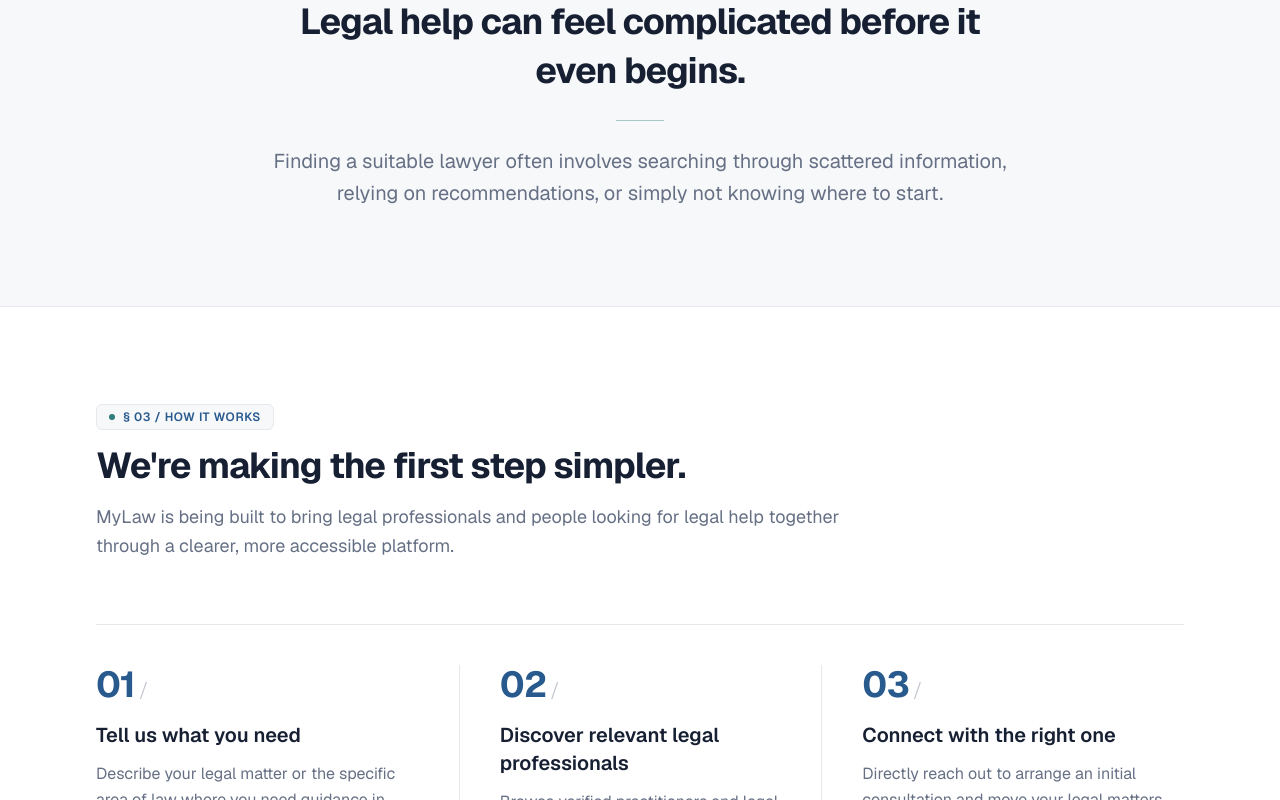
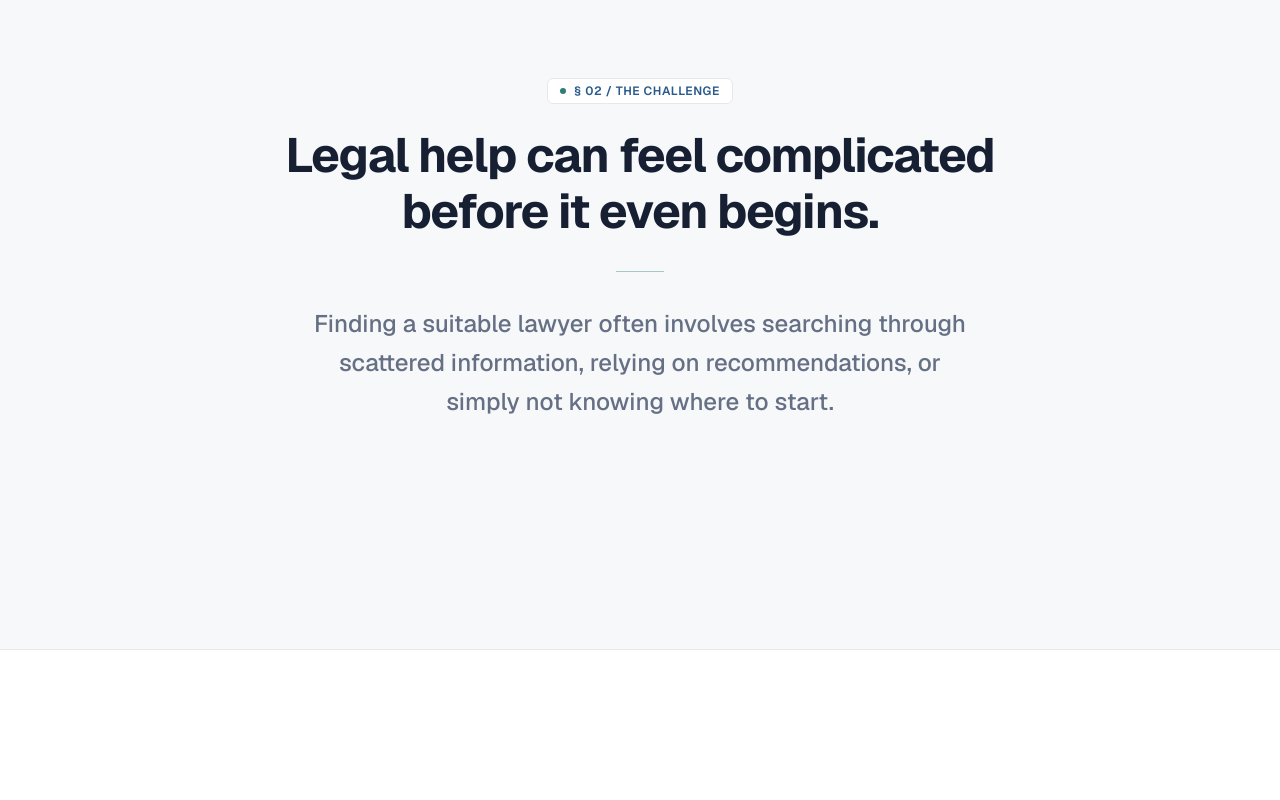
Before and after one commit to imnottaken/MyLaw, a Next.js app: page / in a window 1280 px wide. Shown: the part 960-1760 px from the top of the page. Built offline with nearby package versions, Linux system fonts and the light colour scheme.

Commit message:
Optimize Challenge and HowItWorks to frame perfectly as full screens

```diff
--- a/src/components/landing/HowItWorksSection.tsx
+++ b/src/components/landing/HowItWorksSection.tsx
@@ -21,8 +21,8 @@ export default function HowItWorksSection() {
   ];
 
   return (
-    <section id="how-it-works" className="bg-white border-b border-[#E6E8EC] scroll-mt-16">
-      <div className="max-w-6xl mx-auto px-4 sm:px-6 lg:px-8 py-16 sm:py-20 lg:py-24">
+    <section id="how-it-works" className="bg-white border-b border-[#E6E8EC] scroll-mt-16 min-h-dvh flex flex-col justify-center">
+      <div className="w-full max-w-6xl mx-auto px-4 sm:px-6 lg:px-8 py-16 sm:py-20 lg:py-24">
         {/* Section Header */}
         <div className="max-w-3xl">
           <div className="inline-flex items-center gap-2 px-3 py-1 text-xs font-semibold tracking-wider text-[#285A8E] bg-[#F7F8FA] border border-[#E6E8EC] rounded-[6px] uppercase mb-4">
--- a/src/components/landing/ProblemSection.tsx
+++ b/src/components/landing/ProblemSection.tsx
@@ -1,7 +1,7 @@
 export default function ProblemSection() {
   return (
-    <section className="bg-[#F7F8FA] border-b border-[#E6E8EC]">
-      <div className="max-w-6xl mx-auto px-4 sm:px-6 lg:px-8 py-16 sm:py-20 lg:py-24">
+    <section className="bg-[#F7F8FA] border-b border-[#E6E8EC] min-h-dvh flex flex-col justify-center">
+      <div className="w-full max-w-6xl mx-auto px-4 sm:px-6 lg:px-8 py-16 sm:py-20 lg:py-24">
         <div className="max-w-3xl mx-auto text-center">
           {/* Section Marker */}
           <div className="inline-flex items-center gap-2 px-3 py-1 text-xs font-semibold tracking-wider text-[#285A8E] bg-white border border-[#E6E8EC] rounded-[6px] uppercase mb-6">
@@ -9,13 +9,13 @@ export default function ProblemSection() {
             <span>§ 02 / THE CHALLENGE</span>
           </div>
 
-          <h2 className="text-2xl sm:text-3xl lg:text-4xl font-bold tracking-tight text-[#172033] leading-snug">
+          <h2 className="text-3xl sm:text-4xl lg:text-5xl font-bold tracking-tight text-[#172033] leading-[1.15]">
             Legal help can feel complicated before it even begins.
           </h2>
 
-          <div className="w-12 h-px bg-[#2F7C78]/40 mx-auto my-6" />
+          <div className="w-12 h-px bg-[#2F7C78]/40 mx-auto my-8" />
 
-          <p className="text-base sm:text-lg lg:text-xl text-[#667085] leading-relaxed">
+          <p className="text-lg sm:text-xl lg:text-2xl text-[#667085] leading-relaxed max-w-2xl mx-auto font-medium">
             Finding a suitable lawyer often involves searching through scattered information, relying on recommendations, or simply not knowing where to start.
           </p>
         </div>
```
